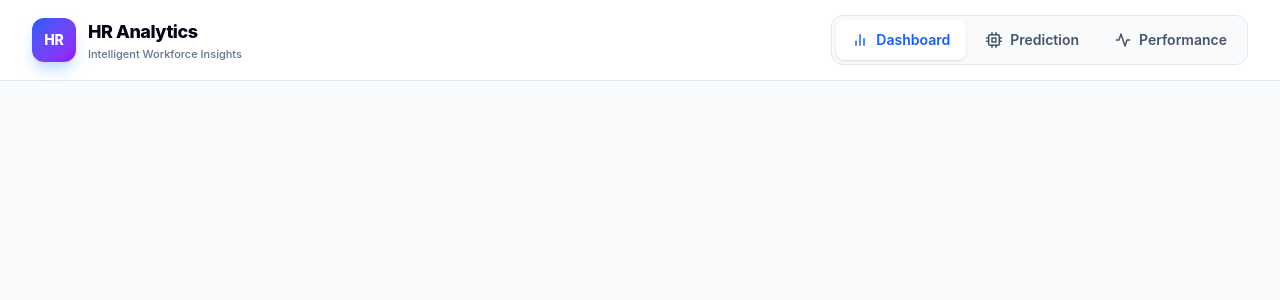
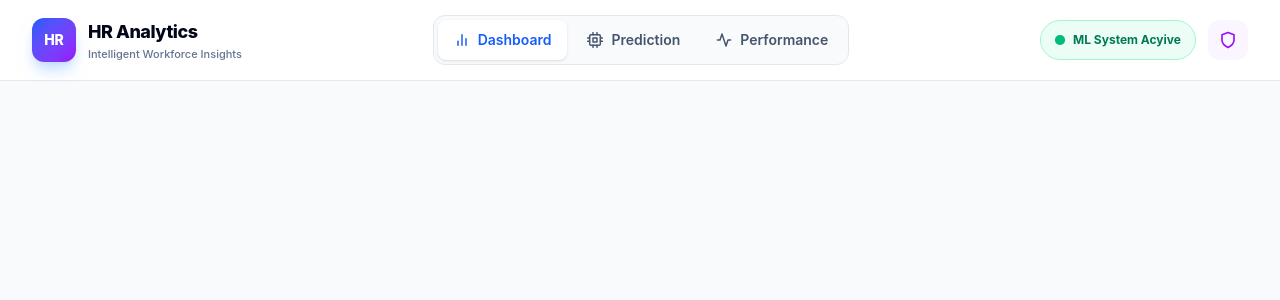
Before and after one commit to ShehanNethsara/Machine-Learning-Project-, a React app in the folder frontend/: page / in a window 1280 px wide. Shown: the top 300 px of the page. Built offline with nearby package versions, Linux system fonts and the light colour scheme; the HTML template or start-up script is replaced by a standard one.

Commit message:
Add ML system status indicator

```diff
--- a/frontend/src/components/Navbar.jsx
+++ b/frontend/src/components/Navbar.jsx
@@ -85,6 +85,23 @@ function Navbar() {
             </div>
 
 
+            {/* System Status */}
+            <div className='hidden items-cneter gap-3 sm:flex'>
+                <div className='flex items-center gap-2 rounded-full border border-emerald-200 bg-emerald-50 px-3.5 py-2'>
+                    <span className='relative flex h-2.5 w-2.5'>
+                        <span className='absolute inline-flex h-full w-full animate-ping rounded-full bg-emerald-400 opacity-60' />
+                        <span className='relative inline-flex h-2.5 w-2.5 rounded-full bg-emerald-500' />
+                    </span>
+
+                    <span className='text-xs font-bold text-emerald-700'>
+                        ML System Acyive
+                    </span>
+                </div>
+
+                <div className='flex h-10 w-10 items-center justify-center rounded-xl bg-purple-50 text-purple-600'>
+                    <Shield size={18} strokeWidth={2.2} />
+                </div>
+            </div>
 
         </div>
     </nav>
```
